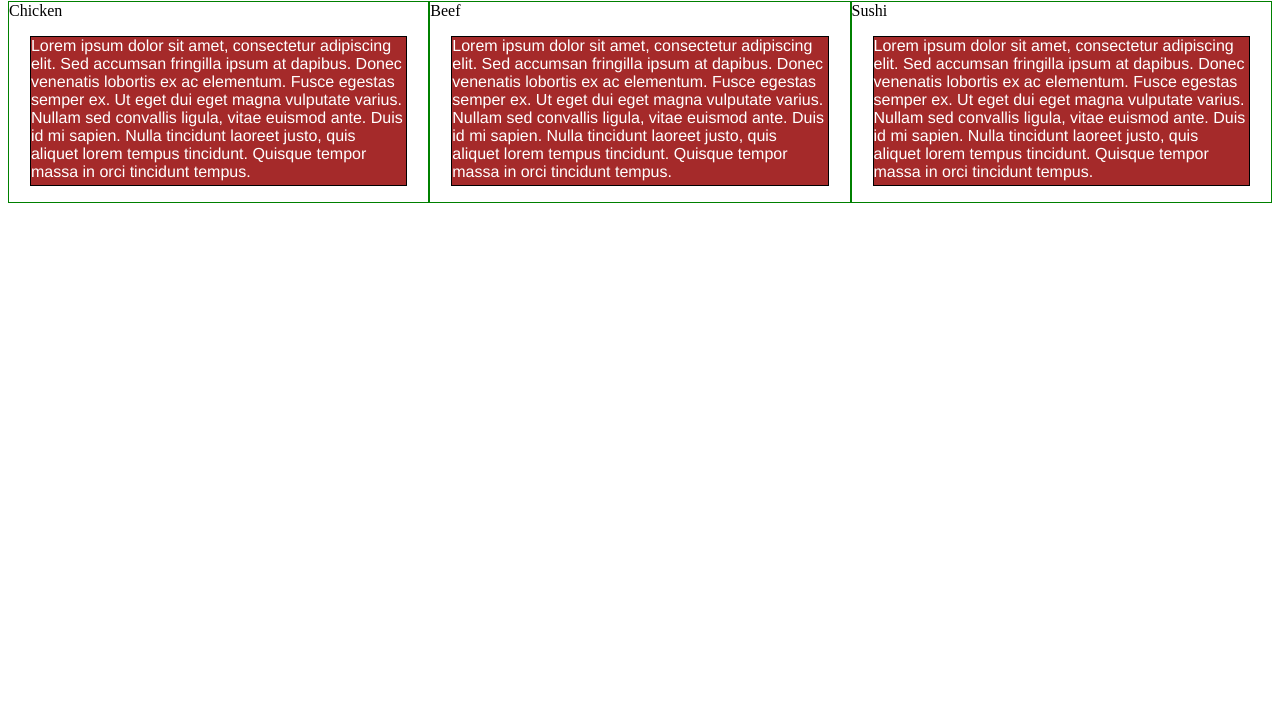
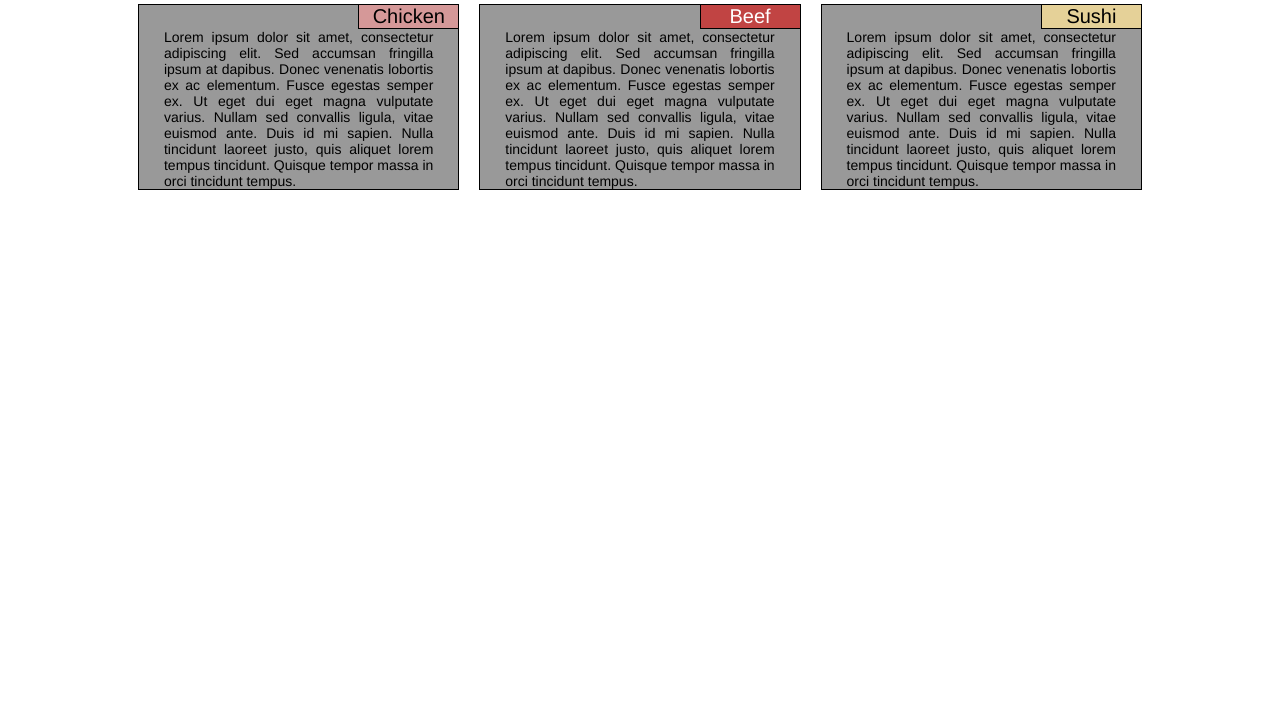
Before and after one commit to faneiosi/coursera-ruby, a plain HTML site: page mod2_solution/index.html in a window 1280 px wide. Shown: the part 72-800 px from the top of the page. Drawn offline with Linux system fonts and the light colour scheme.

Commit message:
Update styles.css

```diff
--- a/mod2_solution/css/styles.css
+++ b/mod2_solution/css/styles.css
@@ -1,32 +1,75 @@
 /********** Base styles **********/
 * {
   box-sizing: border-box;
+  font-family: Helvetica, Arial;
 }
+
+body {
+  margin: auto;
+  width: 80%;
+  border: 0px none;
+  padding: 0px;
+  font-size: 100%;
+}
+
 h1 {
   margin-bottom: 15px;
+  text-align: center;
+  font-size: 1.75em;
 }
 
 p {
-  border: 1px solid black;
-  background-color: #A52A2A;
+  border: 1px none;
   width: 90%;
-  height: 150px;
   margin-right: auto;
   margin-left: auto;
-  font-family: Helvetica;
-  color: white;
+  margin-bottom: 0px;
+  color: #000000;
+  font-size: 14px;
+  text-align: justify;
 }
 
-/* Simple Responsive Framework. */
-.row {
-  width: 100%;
+section {
+  clear: left;
+  margin: 0px;
+  padding: 10px 10px 0px 10px;
 }
 
-/********** Large devices only **********/
-@media (min-width: 1200px) {
+.right {
+  border-top-style: none;
+  border-right-style: none;
+  border-bottom-style: solid;
+  border-left-style: solid;
+  border-width: 1px;
+  border-color: #000000;
+  position: absolute;
+  right: 0px;
+  top: 0px;
+  width: 100px;
+  text-align: center;
+  font-size: 1.25em;
+}
+
+.chicken {
+  background-color: #d59898;
+  color: #000000;
+}
+
+.beef {
+  background-color: #c14443;
+  color: #ffffff;
+ }
+.sushi {
+  background-color: #e5d198;
+  color: #000000;
+}
+
+
+
+/********** Desktops **********/
+@media (min-width: 992px) {
   .col-lg-1, .col-lg-2, .col-lg-3, .col-lg-4, .col-lg-5, .col-lg-6, .col-lg-7, .col-lg-8, .col-lg-9, .col-lg-10, .col-lg-11, .col-lg-12 {
     float: left;
-    border: 1px solid green;
   }
   .col-lg-1 {
     width: 8.33%;
@@ -66,11 +109,10 @@ p {
   }
 }
 
-/********** Medium devices only **********/
-@media (min-width: 950px) and (max-width: 1199px) {
+/********** Tablets **********/
+@media (min-width: 768px) and (max-width: 991px) {
   .col-md-1, .col-md-2, .col-md-3, .col-md-4, .col-md-5, .col-md-6, .col-md-7, .col-md-8, .col-md-9, .col-md-10, .col-md-11, .col-md-12 {
     float: left;
-    border: 1px solid green;
   }
   .col-md-1 {
     width: 8.33%;
@@ -109,3 +151,18 @@ p {
     width: 100%;
   }
 }
+
+/********** Mobiles**********/
+@media (max-width: 767px) {
+  .col-xs {
+    width: 100%;
+  }
+}
+
+.art {
+    border: 1px solid #000000;
+    position: relative;
+    background-color: #999999;
+    margin: 10px;
+    padding: 0px;
+}
```
